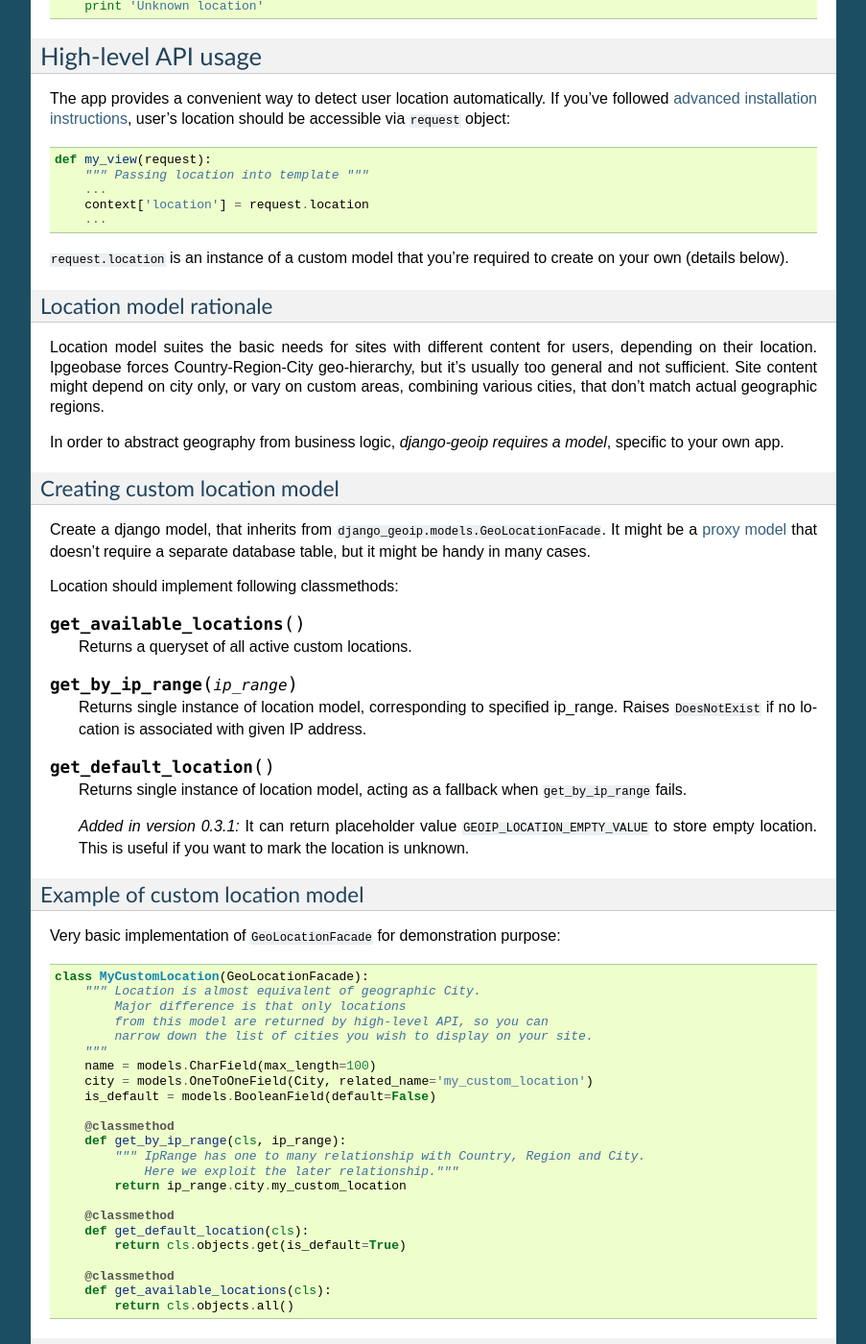
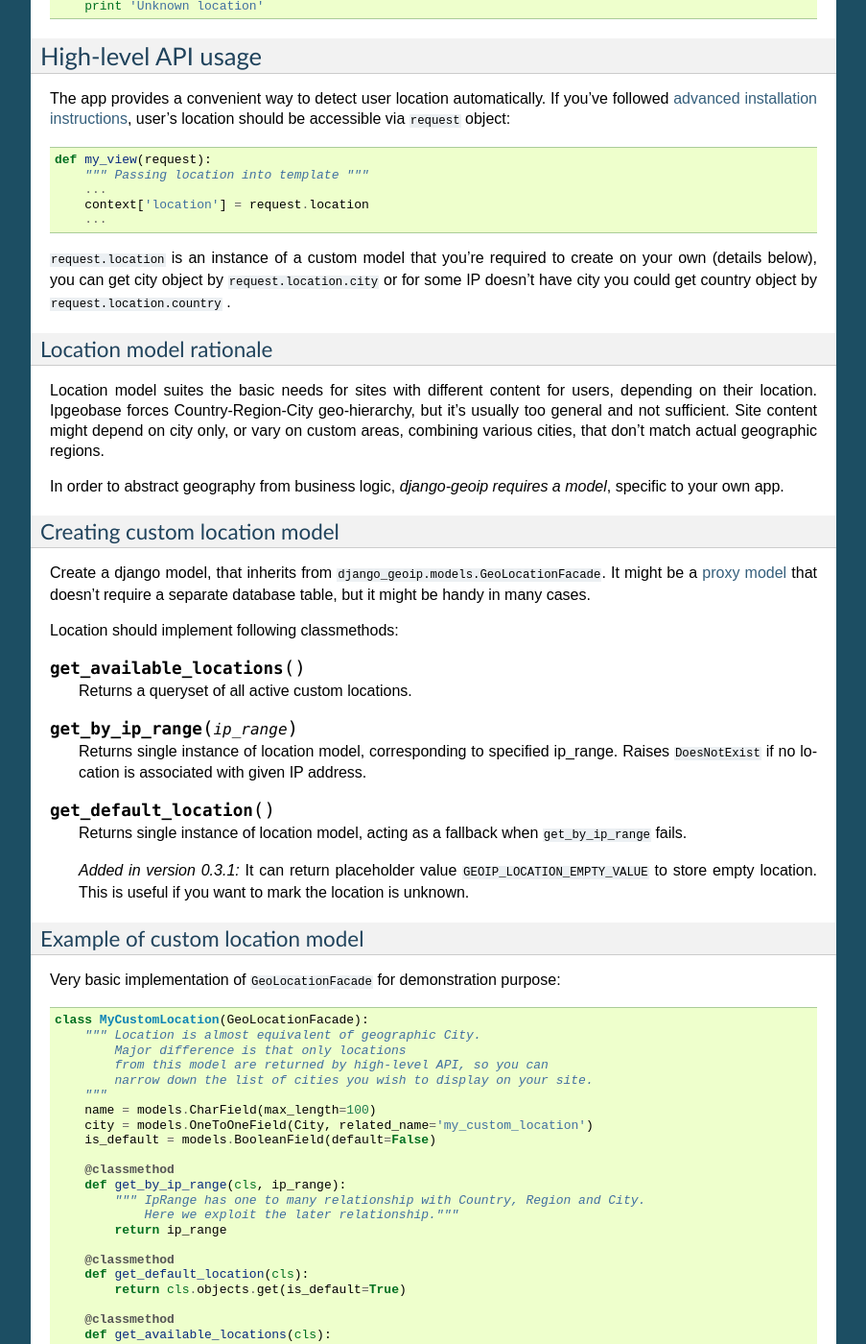
Before and after one commit to futurecolors/django-geoip, a Sphinx documentation site: the page built from docs/usage.rst, in a window 1280 px wide and 1400 px high, scrolled down 596 px. Shown: the whole window at 96% size, without its empty margins (198-1101 px from the left). Built offline with Sphinx 7.4.7, drawn with Linux system fonts in a browser that asks for light colours.

Commit message:
fix request.location None for IP doesn't have City Object

```diff
--- a/docs/usage.rst
+++ b/docs/usage.rst
@@ -51,7 +51,8 @@
         ...
 
 ``request.location`` is an instance of a custom model that you're required to create on your own
-(details below).
+(details below), you can get city object by ``request.location.city`` or for some IP doesn't have
+city you could get country object by ``request.location.country`` .
 
 .. _location_model_rationale:
 
@@ -119,7 +120,7 @@
         def get_by_ip_range(cls, ip_range):
             """ IpRange has one to many relationship with Country, Region and City.
                 Here we exploit the later relationship."""
-            return ip_range.city.my_custom_location
+            return ip_range
 
         @classmethod
         def get_default_location(cls):
```
